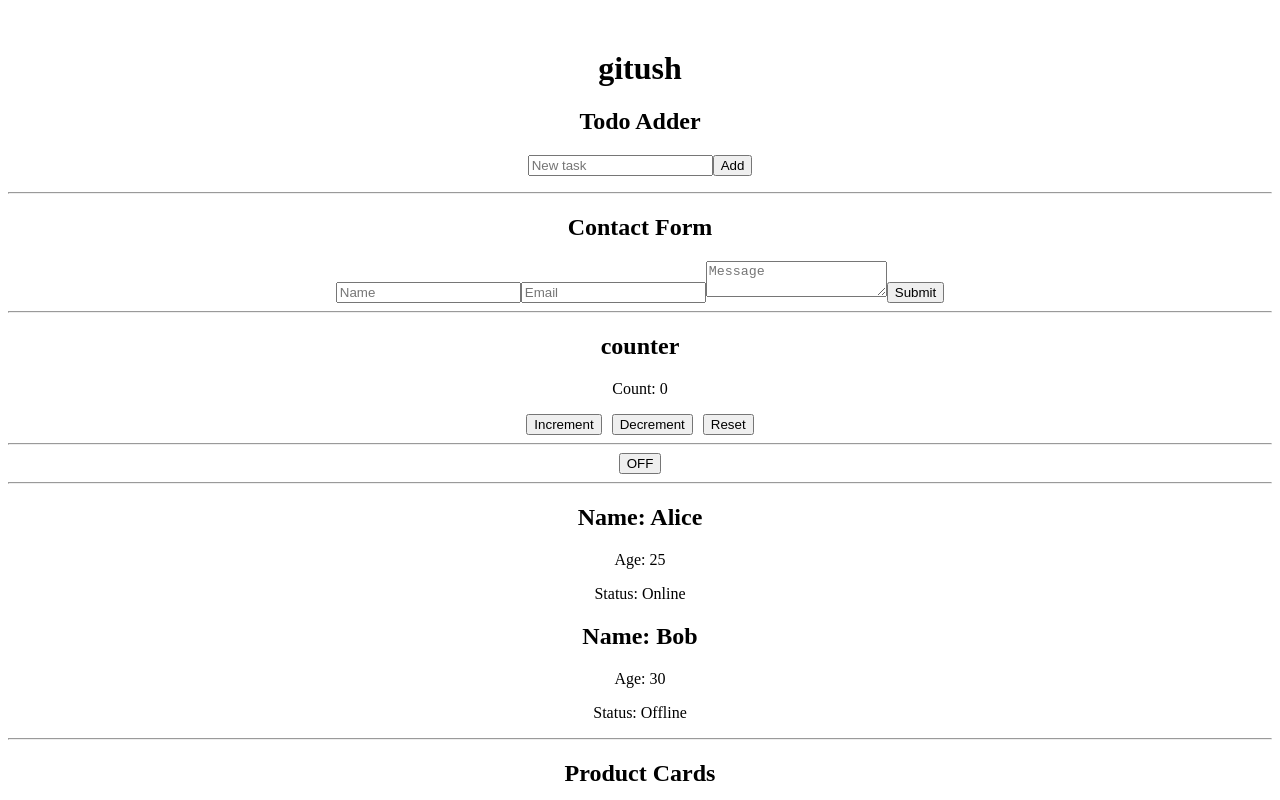
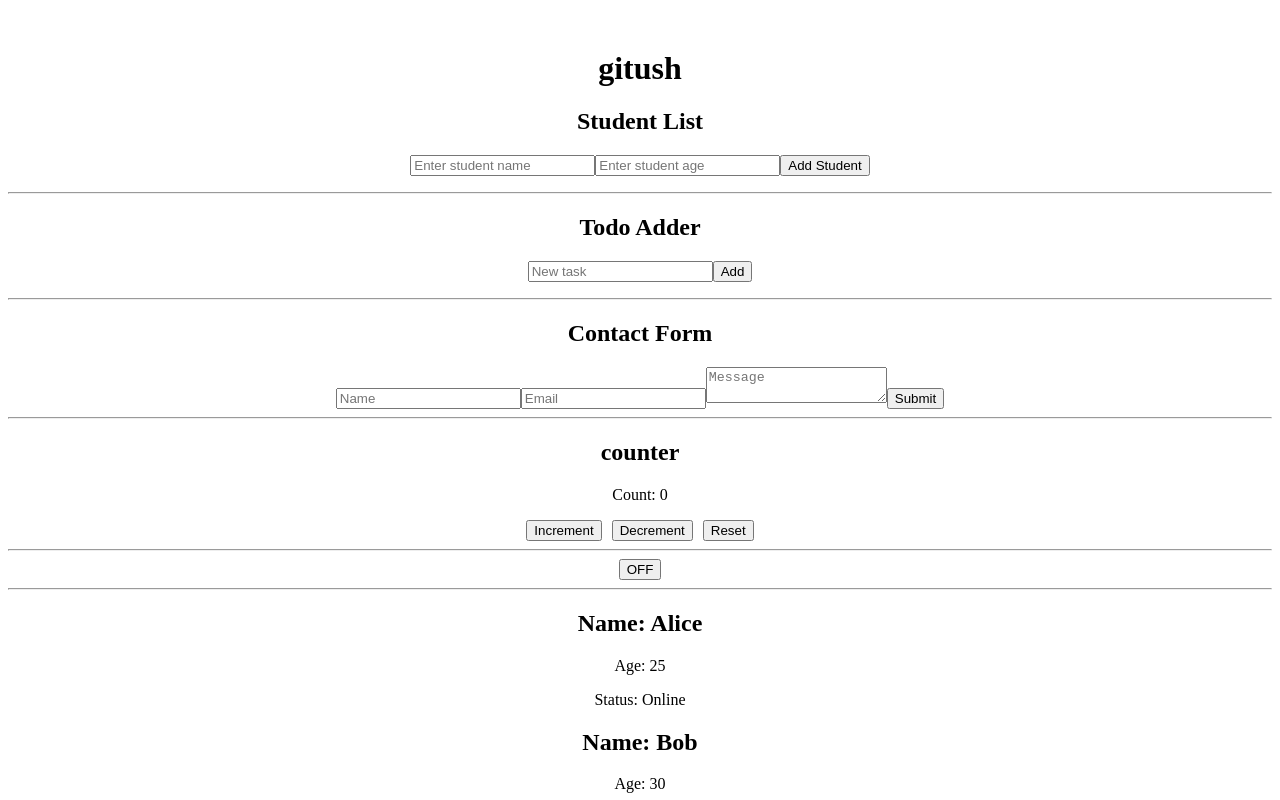
Before and after one commit to crystalfox1/giti, a React (Vite) app: page / in a window 1280 px wide. Shown: the top 800 px of the page. Built offline with nearby package versions, Linux system fonts and the light colour scheme.

Commit message:
add TodoAdder component exercise

```diff
--- a/src/App.tsx
+++ b/src/App.tsx
@@ -1,3 +1,4 @@
+import StudentList from "./StudentList"
 import TodoAdder from "./TodoAdder"
 import ContactForm from "./ContactForm"
 import Counter from "./Counter"
@@ -10,6 +11,8 @@ function App() {
   return (
     <div style={{ textAlign: "center", marginTop: "50px" }}>
       <h1>gitush</h1>
+      <StudentList />
+      <hr />
       <TodoAdder />
       <hr />
       <ContactForm />
--- /dev/null
+++ b/src/StudentList.tsx
@@ -0,0 +1,58 @@
+import React, { useState } from "react"
+
+interface Student {
+  id: number
+  name: string
+  age: number
+}
+
+const StudentList = () => {
+  const [studentName, setStudentName] = useState<string>("")
+  const [studentAge, setStudentAge] = useState<string>("")
+  const [students, setStudents] = useState<Student[]>([])
+
+  const handleChange = (e: React.ChangeEvent<HTMLInputElement>) => {
+    setStudentName(e.target.value)
+  }
+
+  const handleAgeChange = (e: React.ChangeEvent<HTMLInputElement>) => {
+    setStudentAge(e.target.value)
+  }
+
+  const addStudent = () => {
+    if (!studentName.trim() || !studentAge.trim()) return
+
+    const newStudent: Student = {
+      id: Date.now(),
+      name: studentName,
+      age: Number(studentAge)
+    }
+
+    setStudents([...students, newStudent])
+    setStudentName("")
+    setStudentAge("")
+  }
+
+  const removeStudent = (id: number) => {
+    setStudents(students.filter((student) => student.id !== id))
+  }
+
+  return (
+    <div>
+      <h2>Student List</h2>
+      <input type="text" placeholder="Enter student name" value={studentName} onChange={handleChange} />
+      <input type="number" placeholder="Enter student age" value={studentAge} onChange={handleAgeChange} />
+      <button onClick={addStudent}>Add Student</button>
+      <ul>
+        {students.map((student) => (
+          <li key={student.id}>
+            {student.name} - {student.age}
+            <button onClick={() => removeStudent(student.id)}>Remove</button>
+          </li>
+        ))}
+      </ul>
+    </div>
+  )
+}
+
+export default StudentList
```
